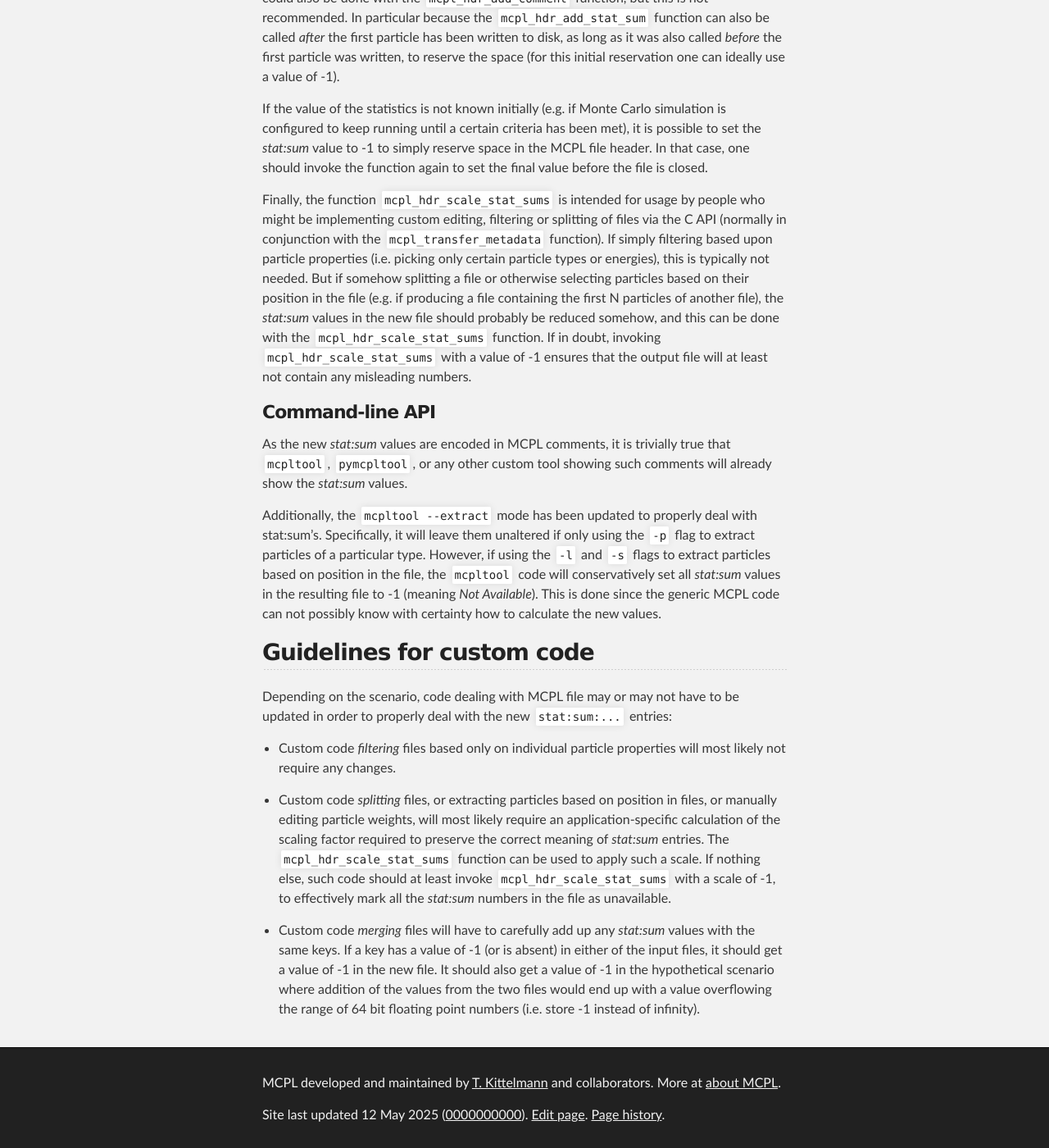
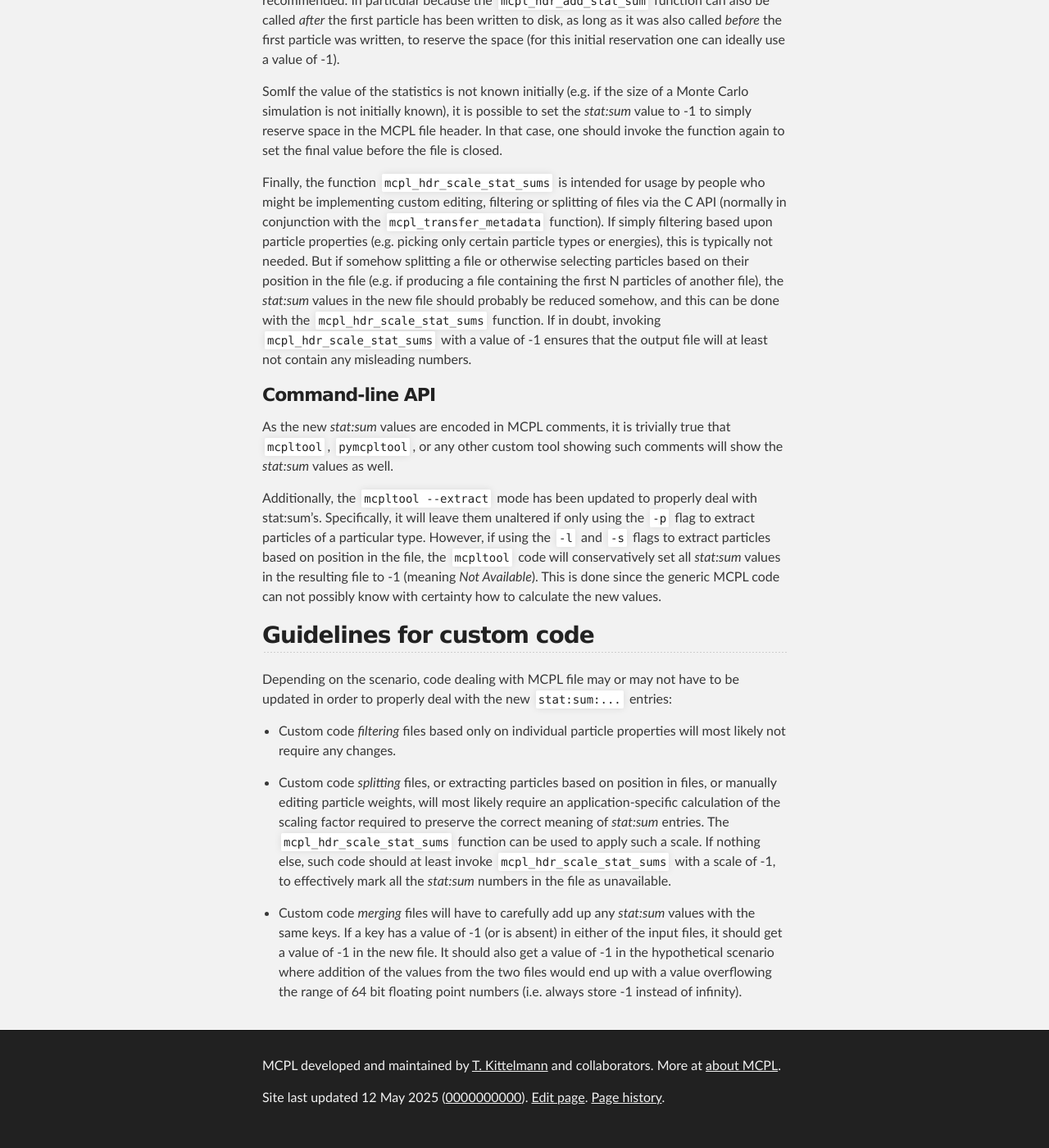
Before and after one commit to mctools/mcpl, a Jekyll site: the page built from format_statsum.md, in a window 1280 px wide and 1400 px high, scrolled down 3817 px. Shown: the whole window at 82% size. Built offline with Jekyll 4.4.1, drawn with Linux system fonts in a browser that asks for light colours.

Commit message:
Work on new format and stat:sum page

````diff
--- a/format_statsum.md
+++ b/format_statsum.md
@@ -97,8 +97,7 @@ The C API gains three new functions:
 
 ```C
 double mcpl_hdr_stat_sum( mcpl_file_t, const char * key );
-void mcpl_hdr_add_stat_sum( mcpl_outfile_t,
-                            const char * key, double value );
+void mcpl_hdr_add_stat_sum( mcpl_outfile_t, const char * key, double value );
 void mcpl_hdr_scale_stat_sums( mcpl_outfile_t, double scale );
 ```
 
@@ -106,13 +105,13 @@ The `mcpl_hdr_stat_sum` function is used to extract `stat:sum:` values from an e
 
 The `mcpl_hdr_add_stat_sum` function is used to add values into files. Of course, this could also be done with the `mcpl_hdr_add_comment` function, but this is not recommended. In particular because the `mcpl_hdr_add_stat_sum` function can also be called *after* the first particle has been written to disk, as long as it was also called *before* the first particle was written, to reserve the space (for this initial reservation one can ideally use a value of -1).
 
-If the value of the statistics is not known initially (e.g. if Monte Carlo simulation is configured to keep running until a certain criteria has been met), it is possible to set the *stat:sum* value to -1 to simply reserve space in the MCPL file header. In that case, one should invoke the function again to set the final value before the file is closed.
+SomIf the value of the statistics is not known initially (e.g. if the size of a Monte Carlo simulation is not initially known), it is possible to set the *stat:sum* value to -1 to simply reserve space in the MCPL file header. In that case, one should invoke the function again to set the final value before the file is closed.
 
-Finally, the function `mcpl_hdr_scale_stat_sums` is intended for usage by people who might be implementing custom editing, filtering or splitting of files via the C API (normally in conjunction with the `mcpl_transfer_metadata` function). If simply filtering based upon particle properties (i.e. picking only certain particle types or energies), this is typically not needed. But if somehow splitting a file or otherwise selecting particles based on their position in the file (e.g. if producing a file containing the first N particles of another file), the *stat:sum* values in the new file should probably be reduced somehow, and this can be done with the `mcpl_hdr_scale_stat_sums` function. If in doubt, invoking `mcpl_hdr_scale_stat_sums` with a value of -1 ensures that the output file will at least not contain any misleading numbers.
+Finally, the function `mcpl_hdr_scale_stat_sums` is intended for usage by people who might be implementing custom editing, filtering or splitting of files via the C API (normally in conjunction with the `mcpl_transfer_metadata` function). If simply filtering based upon particle properties (e.g. picking only certain particle types or energies), this is typically not needed. But if somehow splitting a file or otherwise selecting particles based on their position in the file (e.g. if producing a file containing the first N particles of another file), the *stat:sum* values in the new file should probably be reduced somehow, and this can be done with the `mcpl_hdr_scale_stat_sums` function. If in doubt, invoking `mcpl_hdr_scale_stat_sums` with a value of -1 ensures that the output file will at least not contain any misleading numbers.
 
 ### Command-line API
 
-As the new *stat:sum* values are encoded in MCPL comments, it is trivially true that `mcpltool`, `pymcpltool`, or any other custom tool showing such comments will already show the *stat:sum* values.
+As the new *stat:sum* values are encoded in MCPL comments, it is trivially true that `mcpltool`, `pymcpltool`, or any other custom tool showing such comments will show the *stat:sum* values as well.
 
 Additionally, the `mcpltool --extract` mode has been updated to properly deal with stat:sum's. Specifically, it will leave them unaltered if only using the `-p` flag to extract particles of a particular type. However, if using the `-l` and `-s` flags to extract particles based on position in the file, the `mcpltool` code will conservatively set all *stat:sum* values in the resulting file to -1 (meaning *Not Available*). This is done since the generic MCPL code can not possibly know with certainty how to calculate the new values.
 
@@ -124,4 +123,4 @@ Depending on the scenario, code dealing with MCPL file may or may not have to be
 
 * Custom code *splitting* files, or extracting particles based on position in files, or manually editing particle weights, will most likely require an application-specific calculation of the scaling factor required to preserve the correct meaning of *stat:sum* entries. The `mcpl_hdr_scale_stat_sums` function can be used to apply such a scale. If nothing else, such code should at least invoke `mcpl_hdr_scale_stat_sums` with a scale of -1, to effectively mark all the *stat:sum* numbers in the file as unavailable.
 
-* Custom code *merging* files will have to carefully add up any *stat:sum* values with the same keys. If a key has a value of -1 (or is absent) in either of the input files, it should get a value of -1 in the new file. It should also get a value of -1 in the hypothetical scenario where addition of the values from the two files would end up with a value overflowing the range of 64 bit floating point numbers (i.e. store -1 instead of infinity).
+* Custom code *merging* files will have to carefully add up any *stat:sum* values with the same keys. If a key has a value of -1 (or is absent) in either of the input files, it should get a value of -1 in the new file. It should also get a value of -1 in the hypothetical scenario where addition of the values from the two files would end up with a value overflowing the range of 64 bit floating point numbers (i.e. always store -1 instead of infinity).
````
